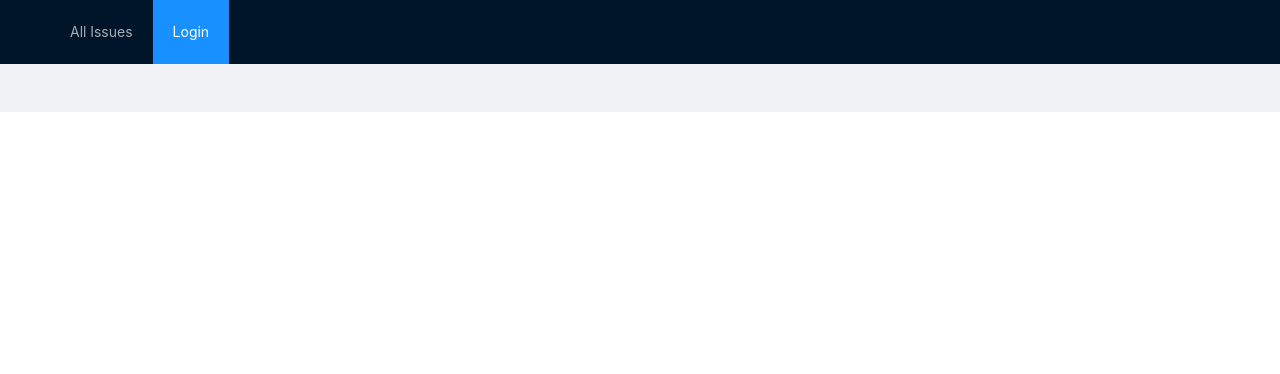
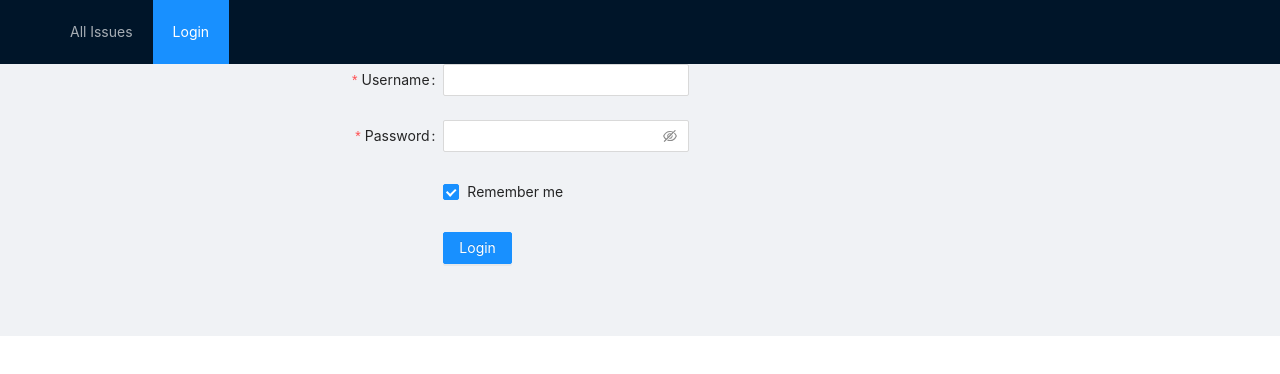
Before and after one commit to BenChenDev/issueTracker, a React (Create React App) app in the folder frontend/issue-tracker/: page /login in a window 1280 px wide. Shown: the top 374 px of the page. Built offline with nearby package versions, Linux system fonts and the light colour scheme.

Commit message:
add login view

```diff
--- /dev/null
+++ b/frontend/issue-tracker/src/containers/LoginView.js
@@ -0,0 +1,85 @@
+import React, { Component } from 'react';
+
+import { Form, Input, Button, Checkbox } from 'antd';
+
+class LoginView extends Component {
+
+  layout = {
+    labelCol: {
+      span: 8,
+    },
+    wrapperCol: {
+      span: 5,
+    },
+  };
+
+  onFinish = values => {
+    console.log('Success:', values);
+  };
+
+  onFinishFailed = errorInfo => {
+    console.log('Failed:', errorInfo);
+  };
+
+  tailLayout = {
+    wrapperCol: {
+      offset: 8,
+      span: 16,
+    },
+  };
+
+  render() {
+
+    return (
+      <Form
+        className="login-view"
+        {...this.layout}
+        name="basic"
+        initialValues={{
+          remember: true
+        }}
+        onFinish={this.onFinish}
+        onFinishFailed={this.onFinishFailed}
+      >
+        <Form.Item
+          label="Username"
+          name="username"
+          rules={[
+            {
+              required: true,
+              message: 'Please input your username!'
+            }
+          ]}
+        >
+          <Input />
+        </Form.Item>
+
+        <Form.Item
+          label="Password"
+          name="password"
+          rules={[
+            {
+              required: true,
+              message: 'Please input your password!'
+            }
+          ]}
+        >
+          <Input.Password />
+        </Form.Item>
+
+         <Form.Item {...this.tailLayout} name="remember" valuePropName="checked">
+           <Checkbox>Remember me</Checkbox>
+         </Form.Item>
+
+        <Form.Item {...this.tailLayout}>
+          <Button type="primary" htmlType="submit">
+            Login
+          </Button>
+        </Form.Item>
+      </Form>
+    );
+  }
+
+}
+
+export default LoginView;
--- a/frontend/issue-tracker/src/routes.js
+++ b/frontend/issue-tracker/src/routes.js
@@ -2,11 +2,13 @@ import React from 'react';
 import {Route} from 'react-router-dom';
 import IssueListView from './containers/IssueListView';
 import IssueDetailView from './containers/IssueDetailView';
+import LoginView from './containers/LoginView';
 
 const BaseRouter = () => (
   <div>
     <Route exact path='/issues/' component={IssueListView} />
     <Route exact path='/issue/:issueID' component={IssueDetailView} />
+    <Route exact path='/login/' component={LoginView} />
   </div>
 )
 
```
Also changed, not shown: frontend/issue-tracker/src/components/IssueEditForm.js (indentation only).
